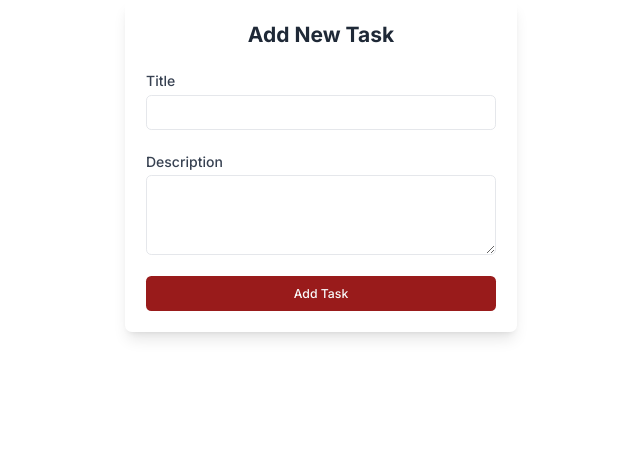
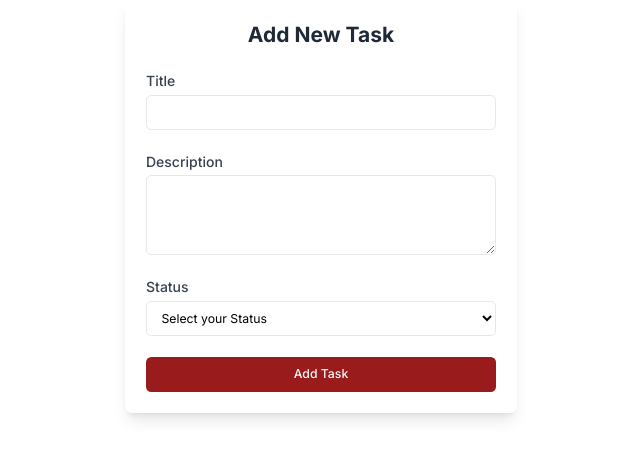
Before and after one commit to chandana89/to-do-project, a React (Vite) app in the folder client/: page /add in a window 1280 px wide. Shown: the top 458 px of the page, without its empty margins (319-959 px from the left). Built offline with nearby package versions, Linux system fonts and the light colour scheme.

Commit message:
added status while adding a new task

```diff
--- /dev/null
+++ b/client/src/form/Select.jsx
@@ -0,0 +1,66 @@
+import { Field, ErrorMessage } from "formik";
+import TextError from "./TextError";
+import { IconInfoCircle } from "@tabler/icons-react";
+import { Tooltip } from "react-tooltip";
+
+function Select(props) {
+  const {
+    label,
+    name,
+    options,
+    withAsterisk,
+    disabled,
+    tooltip,
+    placeholder,
+    ...rest
+  } = props;
+
+  return (
+    <div className="form-control">
+      <div className="flex items-center gap-1">
+        <label htmlFor={name} className="label">
+          {label}
+        </label>
+        {withAsterisk && <span className="asterisk"> *</span>}
+        {tooltip && (
+          <>
+            <IconInfoCircle
+              color="#374151"
+              size={16}
+              stroke={1.5}
+              id="icon-info"
+            />
+            <Tooltip anchorSelect="#icon-info" className="max-w-sm z-50">
+              {tooltip}
+            </Tooltip>
+          </>
+        )}
+      </div>
+
+      <Field
+        as="select"
+        id={name}
+        name={name}
+        disabled={disabled}
+        {...rest}
+        className="input"
+      >
+        <option value="" key="">
+          {placeholder || `Select your ${label}`}
+        </option>
+        {options &&
+          options.map((option, index) => {
+            return (
+              <option key={index} value={option.value}>
+                {option.key}
+              </option>
+            );
+          })}
+      </Field>
+
+      <ErrorMessage component={TextError} name={name} />
+    </div>
+  );
+}
+
+export default Select;
--- a/client/src/pages/AddTask.jsx
+++ b/client/src/pages/AddTask.jsx
@@ -1,12 +1,13 @@
 import { Formik, Form } from "formik";
 import Input from "../form/Input";
-import { useEffect, useRef, useState } from "react";
+import { useRef, useState } from "react";
 import SubmitButton from "../form/SubmitButton";
 import TextArea from "../form/TextArea";
 import { addTask } from "../api/tasksApi";
 import { usePostData } from "../hooks/usePostData";
 import toast from "react-hot-toast";
 import { addTaskSchema } from "../schema/addTaskSchema";
+import Select from "../form/Select";
 
 export default function AddTask() {
 
@@ -14,7 +15,8 @@ export default function AddTask() {
     const [formikState, setFormikState] = useState({});
     const [initialValues, setInitialValues] = useState({
         title: "",
-        description: ""
+        description: "",
+        status: ""
     });
 
     const addTasks = usePostData(addTask, ["addTask"]);
@@ -59,7 +61,15 @@ export default function AddTask() {
                             label="Description"
                             className="w-full p-2 border border-gray-300 rounded-md focus:outline-none focus:ring focus:border-blue-500"
                         />
-
+                        <Select
+                            name="status"
+                            label="Status"
+                            className="w-full p-2 border border-gray-300 rounded-md focus:outline-none focus:ring focus:border-blue-500"
+                            options={[
+                                { key: "Pending", value: "pending" },
+                                { key: "Completed", value: "completed" }
+                              ]}
+                        />
                         <SubmitButton
                             formik={formik}
                             className="w-full bg-blue-500 text-white p-3 rounded-md hover:bg-blue-600 transition duration-300"
--- a/client/src/schema/addTaskSchema.js
+++ b/client/src/schema/addTaskSchema.js
@@ -33,4 +33,9 @@ export const addTaskSchema = yup.object().shape({
                 "Must only contain letters, numbers, and standard punctuation"
             )
             .required("This field is required"),
+    status :yup
+            .string()
+            .trim()
+            .oneOf(["pending", "completed"], "Please enter a valid status")
+            .required("This field is required"),
 });
```
Also changed, not shown: 1 other file (tests, documents, lock files or other folders).
